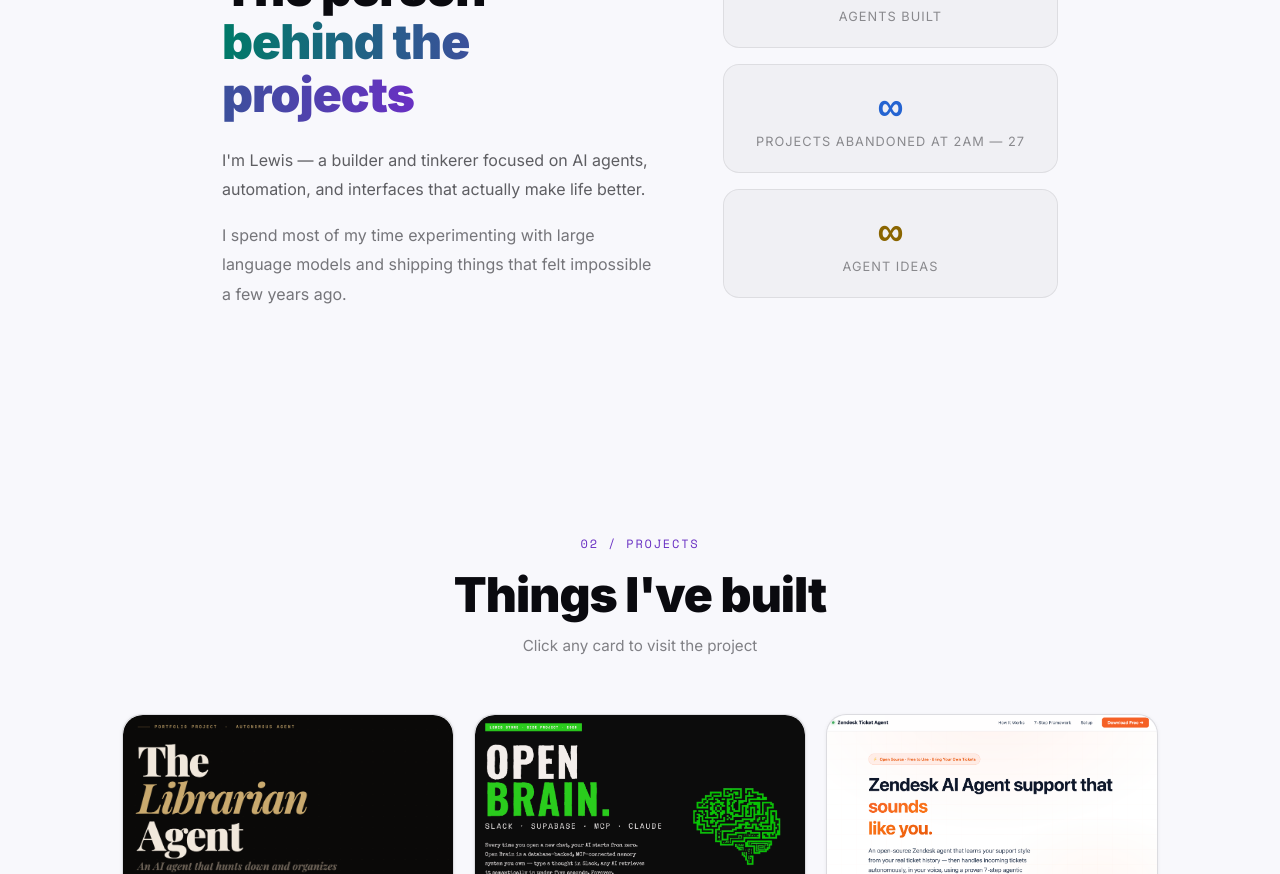
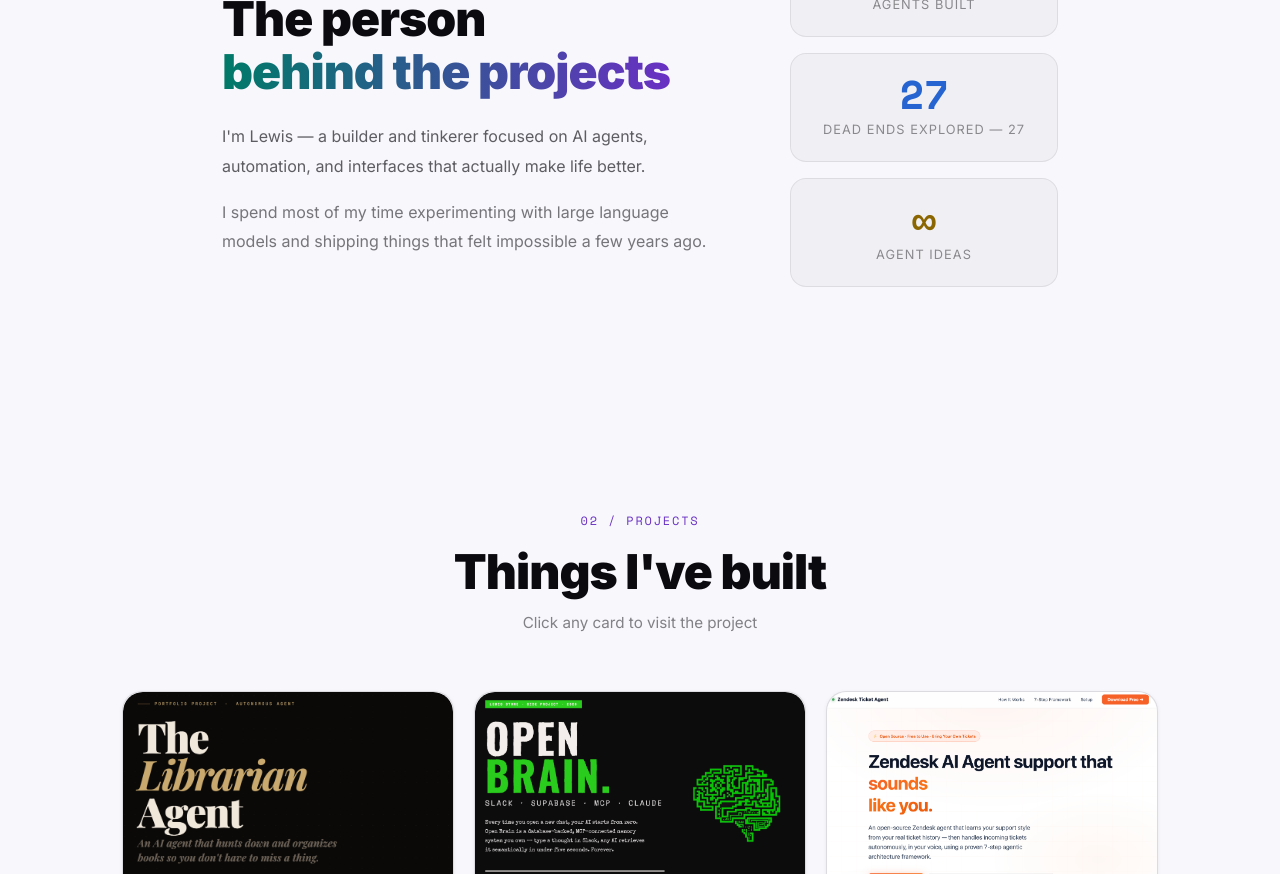
Before and after one commit to stolenwise/portfolio, a React (Vite) app: page / in a window 1280 px wide. Shown: the part 1000-1874 px from the top of the page. Built offline with nearby package versions, Linux system fonts and the light colour scheme.

Commit message:
Update App.jsx

```diff
--- a/src/App.jsx
+++ b/src/App.jsx
@@ -378,7 +378,7 @@ function About() {
         <div style={{ flex: '0 0 auto', display: 'flex', flexDirection: 'column', gap: '1rem' }}>
           {[
             { label: 'Agents built', value: '3+', color: '#007a68' },
-            { label: 'Projects abandoned at 2am — 27', value: '∞', color: '#2564d1ff' },
+            { label: 'Dead ends explored — 27', value: '27', color: '#2564d1ff' },
             { label: 'Agent ideas', value: '∞', color: '#8a6500' },
 
           ].map(stat => (
```
